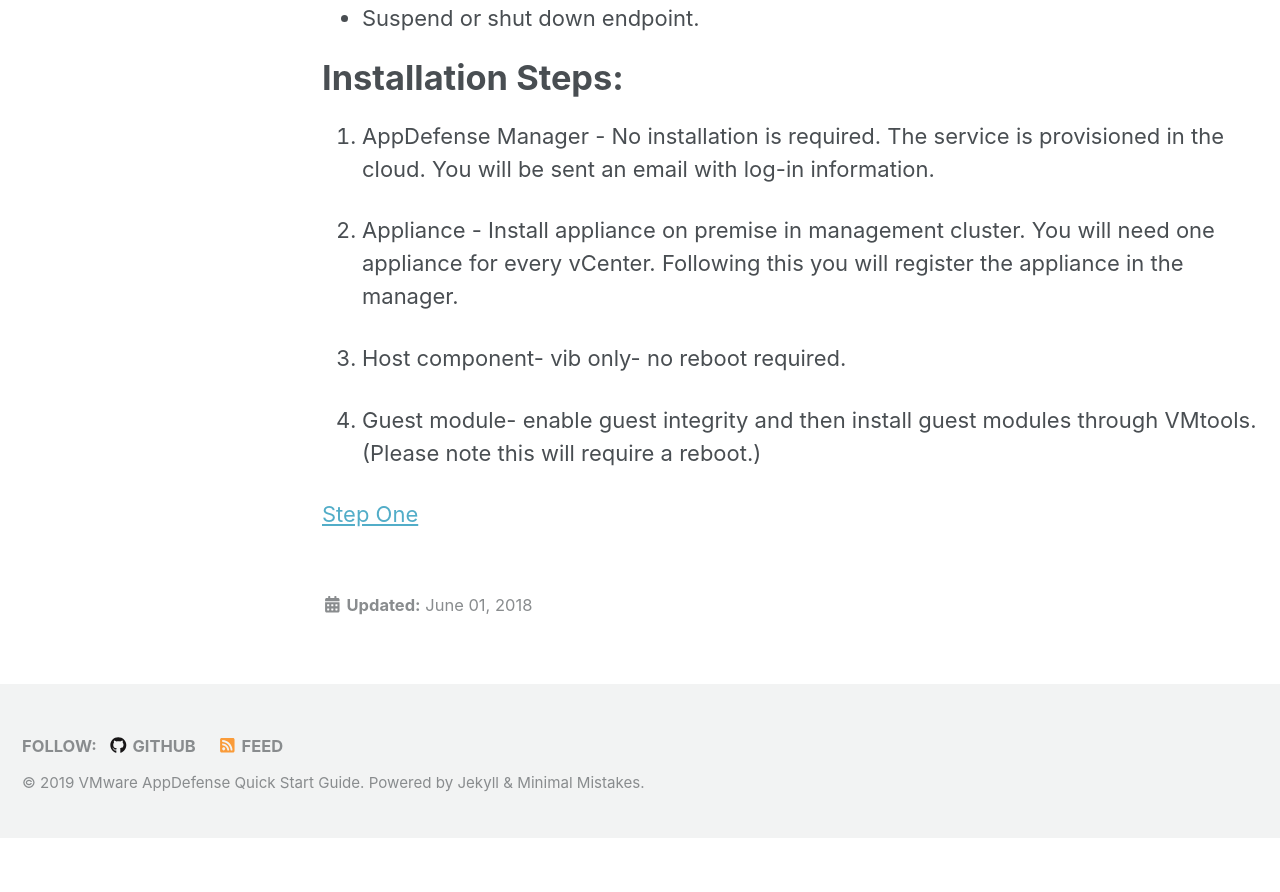
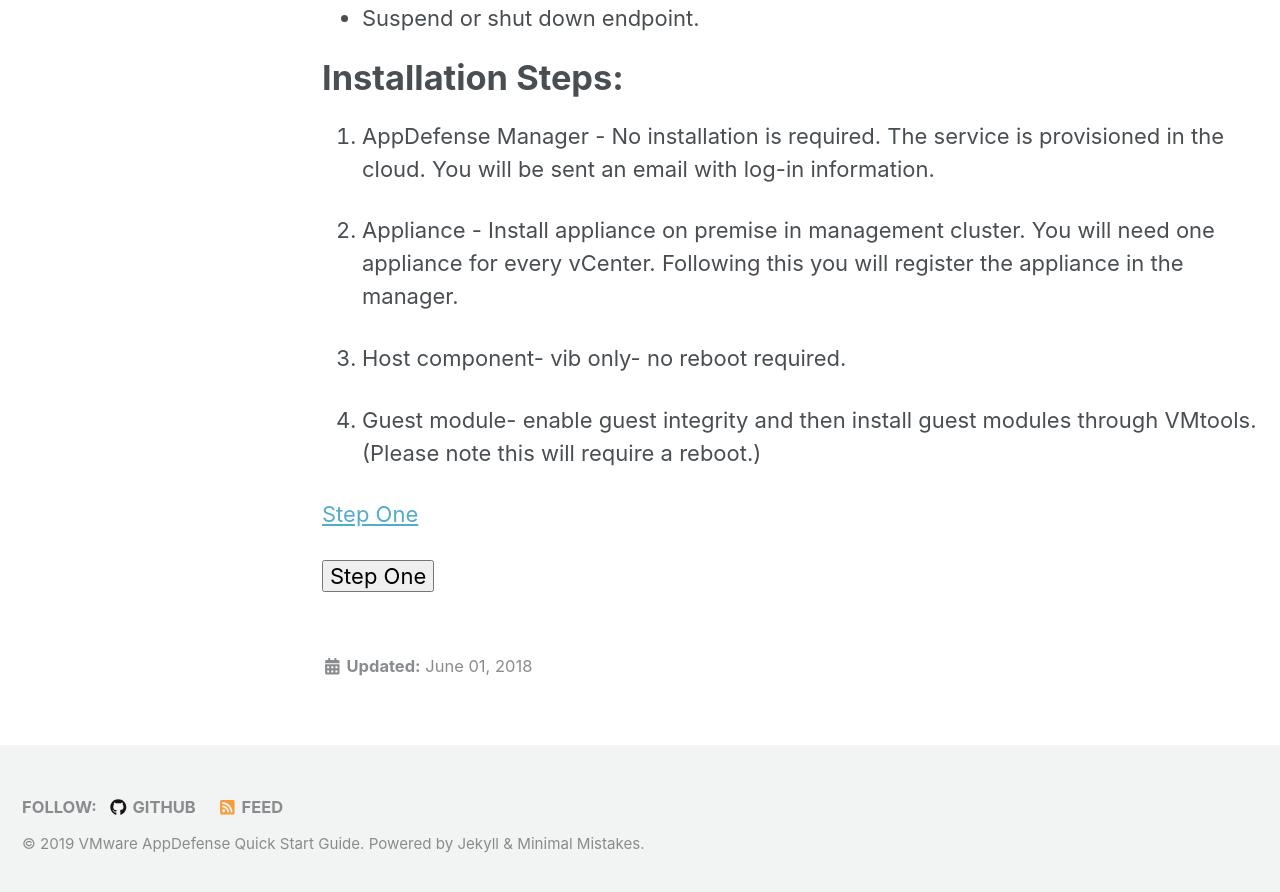
Before and after one commit to vmware-csa-team/AppDefense-Quick-Start-Guide, a Jekyll site: the page built from AppD Pages/AppDefense.md, in a window 1280 px wide and 900 px high, scrolled down 941 px. Shown: the top 892 px of the window. Built offline with Jekyll 4.4.1, drawn with Linux system fonts in a browser that asks for light colours; nearby versions of some CDN libraries; before the commit the page ends 1779 px from its top, so only the background shows below that.

Commit message:
Update AppDefense.md

```diff
--- a/AppD Pages/AppDefense.md
+++ b/AppD Pages/AppDefense.md
@@ -36,3 +36,5 @@
 
 
 [Step One](https://vmware-csa-team.github.io/vmware-csa-team/workshop-manual-es/)
+
+<a href="https://vmware-csa-team.github.io/vmware-csa-team/workshop-manual-es/"><button>Step One</button></a>
```
